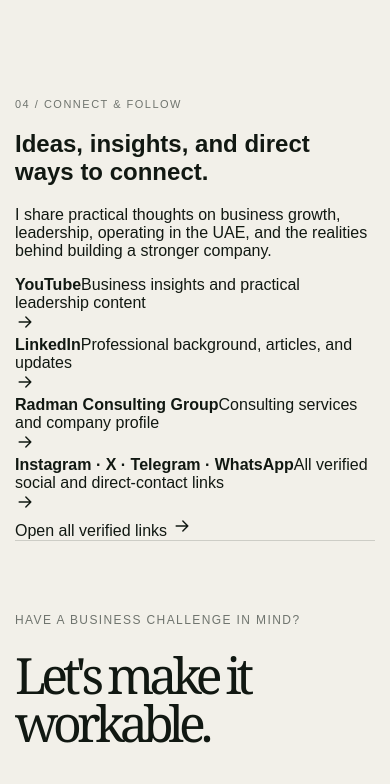
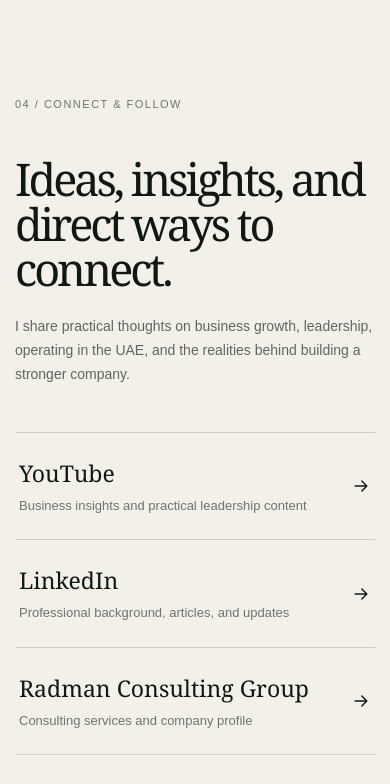
Before and after one commit to Drshahw/farshadnaderi, a Next.js app: page / in a window 390 px wide. Shown: the part 4616-5400 px from the top of the page. Built offline with nearby package versions, Linux system fonts and the light colour scheme.

Commit message:
Style connect and social links section

```diff
--- a/app/globals.css
+++ b/app/globals.css
@@ -34,7 +34,7 @@
 .hero h1 { margin: 42px 0 52px; max-width: 1000px; font-size: clamp(70px, 9.5vw, 142px); line-height: .84; letter-spacing: -8px; font-weight: 500; }
 .hero h1 em { font-family: Georgia, 'Times New Roman', serif; font-weight: 400; color: #748466; }
 .heroBottom { display: flex; justify-content: flex-end; gap: 80px; align-items: center; }
-.heroBottom p { width: 390px; font-size: 18px; line-height: 1.55; color: #4e554f; }
+.heroBottom p { width: 460px; font-size: 18px; line-height: 1.55; color: #4e554f; }
 .circleLink { width: 72px; height: 72px; border-radius: 50%; background: var(--ink); color: white; display: grid; place-items: center; transform: rotate(90deg); }
 .heroRule { margin-top: 55px; border-top: 1px solid var(--line); }
 
@@ -79,6 +79,19 @@
 .focusCard > p { max-width: 600px; color: #dce1d9; line-height: 1.7; }
 .focusCard > a { margin-top: 45px; display: inline-flex; align-items: center; gap: 10px; font-weight: 700; font-size: 13px; border-bottom: 1px solid rgba(255,255,255,.7); padding-bottom: 8px; }
 
+.connect { padding: 0 0 150px; }
+.connectHeading { margin: 46px 0 62px; display: grid; grid-template-columns: 2fr 1fr; gap: 80px; align-items: end; }
+.connectHeading h2 { margin: 0; max-width: 760px; font-family: Georgia, 'Times New Roman', serif; font-size: clamp(45px, 6vw, 78px); line-height: 1; font-weight: 400; letter-spacing: -3px; }
+.connectHeading p { margin: 0; color: #5f665f; line-height: 1.7; font-size: 14px; }
+.connectList { border-top: 1px solid var(--line); }
+.connectList > a { min-height: 108px; padding: 24px 4px; border-bottom: 1px solid var(--line); display: flex; align-items: center; justify-content: space-between; gap: 30px; transition: padding .2s ease, background .2s ease; }
+.connectList > a:hover { padding-inline: 18px; background: rgba(255,255,255,.42); }
+.connectList > a > div { display: flex; align-items: baseline; gap: 32px; }
+.connectList strong { min-width: 230px; font-family: Georgia, 'Times New Roman', serif; font-size: 28px; font-weight: 400; }
+.connectList span { color: var(--muted); font-size: 13px; line-height: 1.5; }
+.connectList svg { flex: 0 0 auto; }
+.linktreeButton { margin-top: 34px; display: inline-flex; align-items: center; gap: 12px; padding: 16px 21px; background: var(--ink); color: white; font-size: 13px; font-weight: 700; }
+
 .footer { padding: 80px 0 30px; border-top: 1px solid var(--line); }
 .footer > div:first-child p { font-size: 12px; text-transform: uppercase; letter-spacing: 1.4px; color: var(--muted); }
 .footer h2 { margin: 25px 0 55px; font-family: Georgia, 'Times New Roman', serif; font-size: clamp(50px, 8vw, 105px); line-height: .95; font-weight: 400; letter-spacing: -5px; }
@@ -113,6 +126,12 @@
   .companies { padding-bottom: 95px; }
   .focus { padding-bottom: 100px; }
   .focusCard { padding: 42px 25px; }
+  .connect { padding-bottom: 100px; }
+  .connectHeading { grid-template-columns: 1fr; gap: 24px; margin-bottom: 45px; }
+  .connectList > a { min-height: 94px; }
+  .connectList > a > div { display: block; }
+  .connectList strong { display: block; min-width: 0; margin-bottom: 7px; font-size: 23px; }
+  .connectList span { display: block; }
   .footer { padding-top: 60px; }
   .footerActions { flex-direction: column; align-items: flex-start; }
   .footerBottom { margin-top: 70px; flex-direction: column; gap: 10px; }
```
